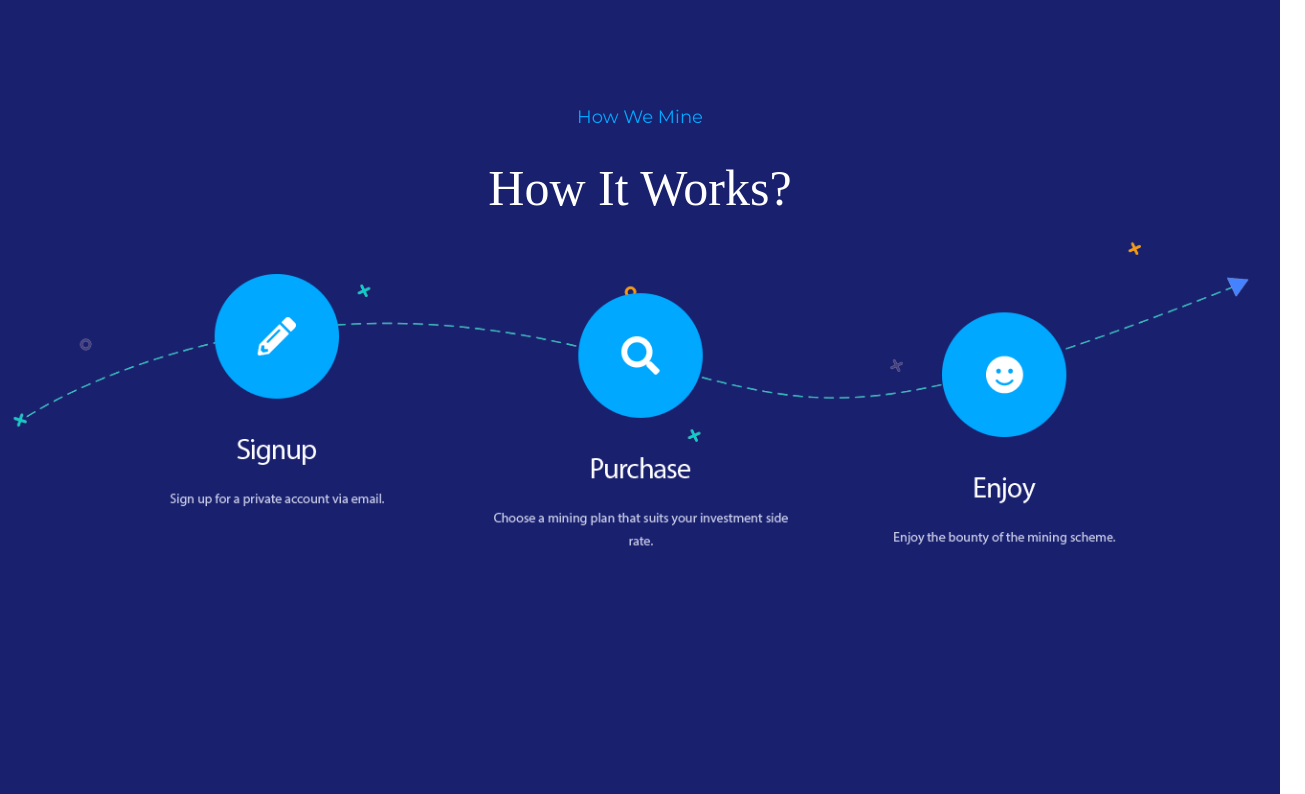
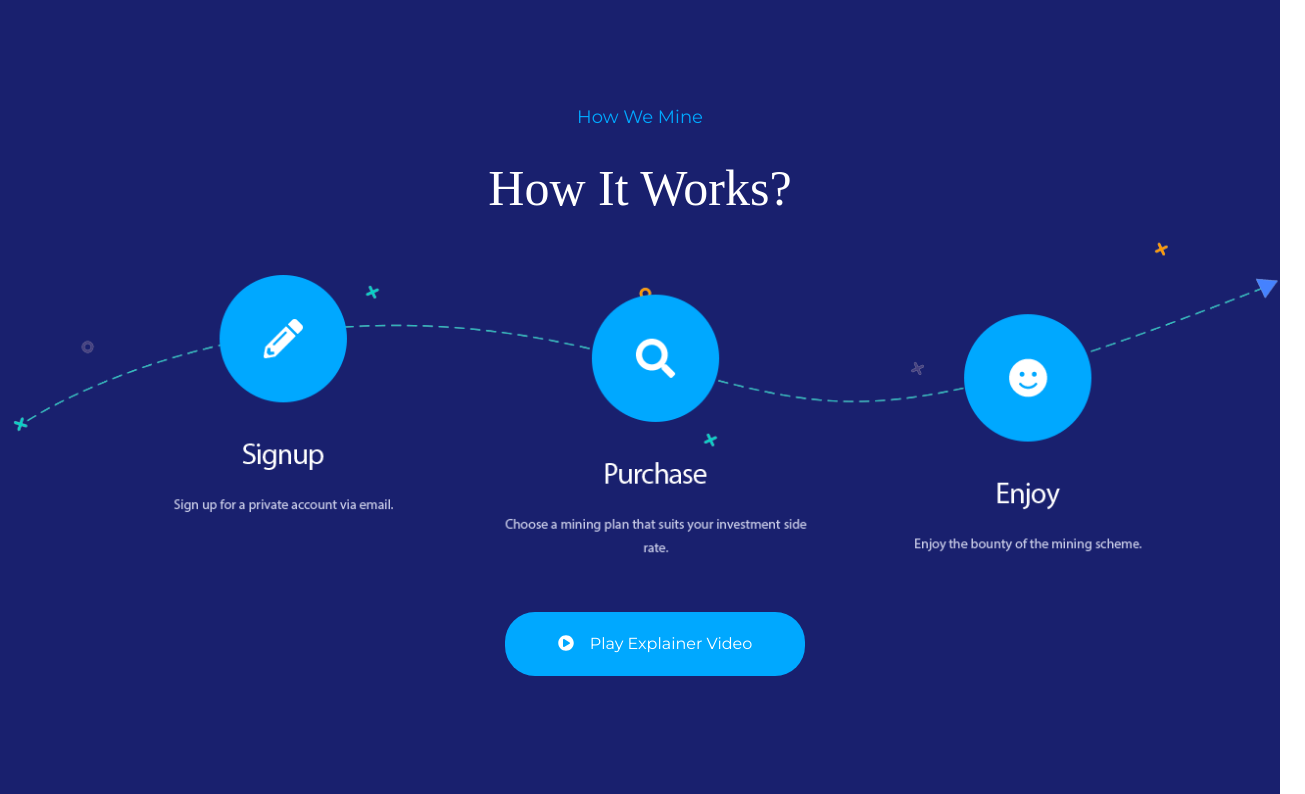
Before and after one commit to BolajiOlayinka/linkmine, a React (Create React App) app: page / in a window 1280 px wide. Shown: the part 2000-2794 px from the top of the page, 1305 px wide, since content can reach past the window. Built offline with nearby package versions, Linux system fonts and the light colour scheme.

Commit message:
Explainer Video Added

```diff
--- a/src/Component/Banner.js
+++ b/src/Component/Banner.js
@@ -43,7 +43,7 @@ const SideTriangle = styled.div`
   height: 0;
   border-top: 200px solid transparent;
   border-right: 160px solid var(--mainAsh);
-  opacity: 10%;
+  opacity: 6%;
   border-bottom: 200px solid transparent;
   position: absolute;
   right: 0;
--- a/src/Component/How.js
+++ b/src/Component/How.js
@@ -1,15 +1,54 @@
-import React from "react";
+import React, { useState } from "react";
 import LargeImage from "../assets/how-it-works.png";
 import SmallImage from "../assets/how-it-works-mobile.png";
 import styled from "styled-components";
+import { FontAwesomeIcon } from "@fortawesome/react-fontawesome";
+import { faPlayCircle } from "@fortawesome/free-solid-svg-icons";
+
+import { Modal, ModalHeader, ModalBody } from "reactstrap";
 
 export default function How() {
+  const [modal, setModal] = useState(false);
+  const toggle = () => setModal(!modal);
   return (
     <Wrapper>
       <PreHeader>How We Mine</PreHeader>
       <Header>How It Works?</Header>
       <Large>
         <img src={LargeImage} alt="How Large Screens" />
+        <ProductVideoButton>
+          <VideoButton onClick={toggle}>
+            <FontAwesomeIcon className="mr-3" icon={faPlayCircle} />
+            Play Explainer Video
+          </VideoButton>
+        </ProductVideoButton>
+        <Modal isOpen={modal} toggle={toggle}>
+          <ModalHeader toggle={toggle}></ModalHeader>
+          <ModalBody>
+            <div
+              className="video"
+              style={{
+                position: "relative",
+                paddingBottom: "56.25%" /* 16:9 */,
+                paddingTop: 25,
+                height: 0,
+              }}
+            >
+              <iframe
+                title="youtube"
+                style={{
+                  position: "absolute",
+                  top: 0,
+                  left: 0,
+                  width: "100%",
+                  height: "100%",
+                }}
+                src="https://youtube.com/embed/0mVsB8b3N_4?autoplay=1&mute=1"
+                frameBorder="0"
+              />
+            </div>
+          </ModalBody>
+        </Modal>
       </Large>
 
       <Small>
@@ -38,6 +77,16 @@ const Header = styled.div`
   font-family: MontserratBold;
 `;
 const Large = styled.div`
+  text-align: center;
+  @media (min-width: 1200px) {
+    width: 1300px;
+    margin: auto;
+    img {
+      width: 1300px !important;
+      margin: auto;
+      margin-bottom: 50px;
+    }
+  }
   @media (max-width: 576px) {
     display: none;
   }
@@ -53,3 +102,55 @@ const Small = styled.div`
     width: 100%;
   }
 `;
+const ProductVideoButton = styled.div`
+  width: 50%;
+  margin: auto;
+  @media only screen and (max-width: 1200px) and (min-width: 769px) {
+    width: 80%;
+  }
+
+  @media (max-width: 768px) {
+    width: 100%;
+    text-align: center;
+    margin: auto;
+  }
+  @media (max-width: 425px) {
+    text-align: center;
+  }
+`;
+const VideoButton = styled.button`
+  width: 100%;
+  padding: 2% 3%;
+  border: none;
+  background-color: #00a8ff;
+  color: white;
+  :active{
+      outline:0;
+      border:none;
+      -moz-outline-style: none;
+  }
+  :focus{
+    outline:0;
+      border:none;
+      -moz-outline-style: none;
+  }
+  @media (max-width: 768px) {
+    width: 80%;
+  }
+  @media (max-width: 425px) {
+    width: 90%;
+    margin: auto;
+  }
+  @media (min-width: 1200px) {
+    padding: 20px 40px;
+    border-radius: 30px;
+    font-size: 16px;
+    width: 300px;
+  }
+  @media only screen and (max-width: 1200px) and (min-width: 769px) {
+    padding: 8px 10px;
+    border-radius: 2px;
+    font-size: 14px;
+    width: 300px;
+  }
+`;
--- a/src/Component/Telegram.js
+++ b/src/Component/Telegram.js
@@ -92,7 +92,7 @@ const Wrapper = styled.div`
   }
 `;
 const TelegramImage = styled.img`
-  opacity: 20%;
+  opacity: 5%;
   position: absolute;
   width: 250px;
   height: 250px;
```
